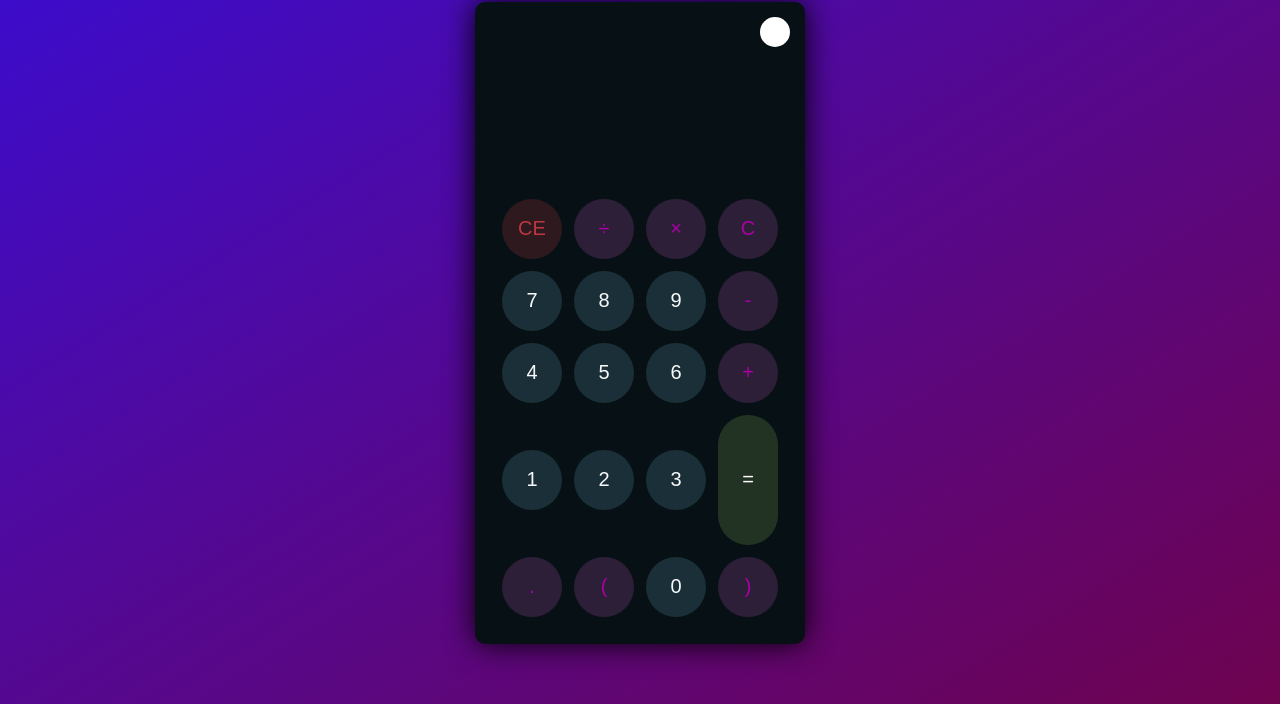
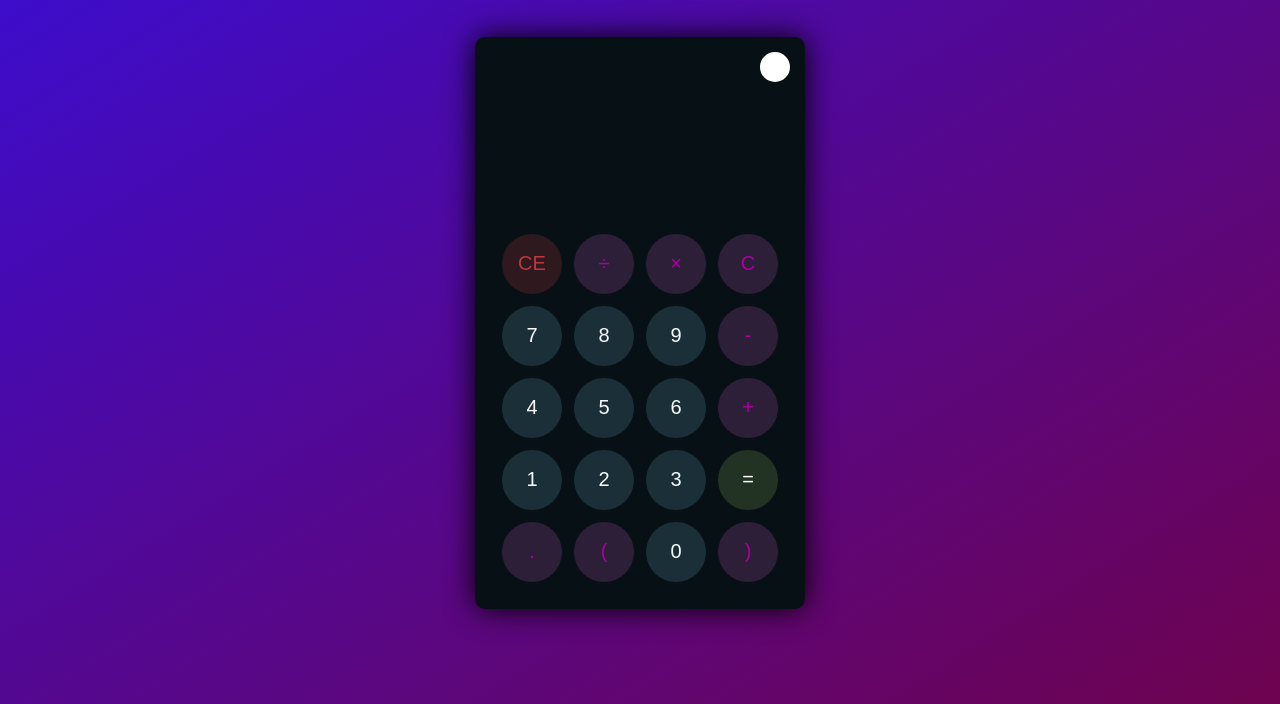
Before and after one commit to Saptak-2001/OIBSIP_Level-2_Task-1, a plain HTML site: page index.html in a window 1280 px wide. Shown: the part 96-800 px from the top of the page. Drawn offline with Linux system fonts and the light colour scheme.

Commit message:
Updated style.css

```diff
--- a/style.css
+++ b/style.css
@@ -102,10 +102,6 @@ button:hover {
     transform: scale(1.1);
 }
 
-button#equal {
-    height: 130px;
-}
-
 /* light theme */
 
 .calculator {
```
